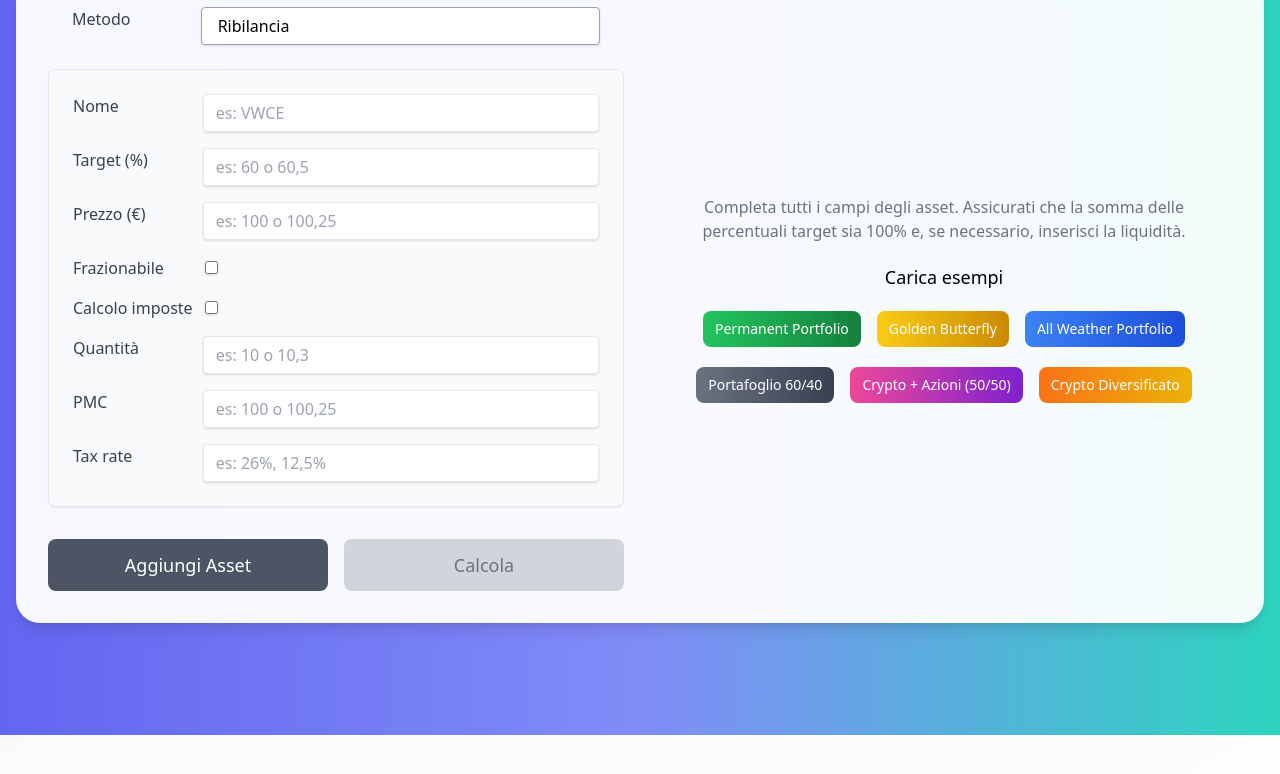
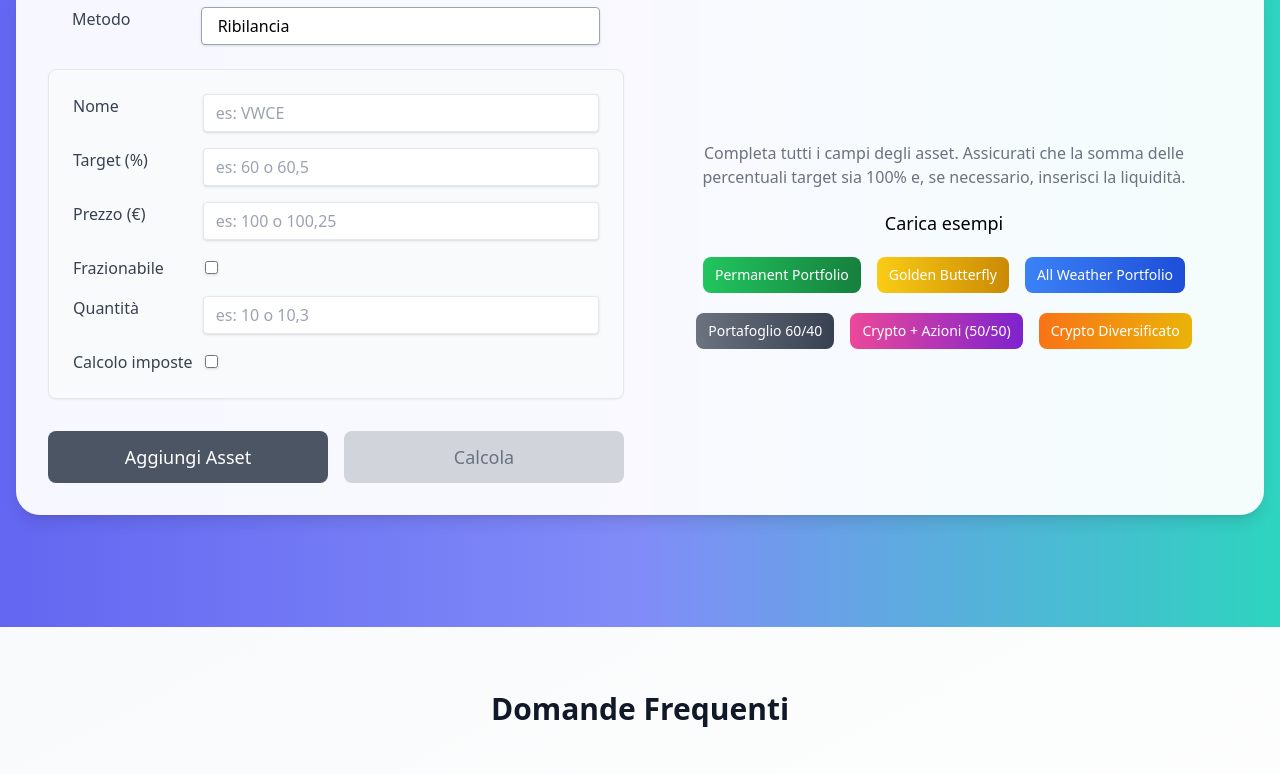
Before and after one commit to simoweb/Rebalance-tool, a React app: page / in a window 1280 px wide. Shown: the part 2614-3388 px from the top of the page. Built offline with nearby package versions, Linux system fonts and the light colour scheme.

Commit message:
fix frazionabile e tasse

```diff
--- a/src/components/calculator/rebalanceAddAndRebalance.js
+++ b/src/components/calculator/rebalanceAddAndRebalance.js
@@ -22,7 +22,7 @@ export const rebalanceAddAndRebalance = (allocations, initialTotalValue, availab
     // 2. Identifica e ordina per priorità
     const underweightAssets = assetsToProcess
         .filter(a => a.difference > 0)
-        .sort((a,b) => b.difference - a.difference);
+        .sort((a, b) => b.difference - a.difference);
 
     const overweightAssets = assetsToProcess
         .filter(a => a.difference < 0)
@@ -36,7 +36,6 @@ export const rebalanceAddAndRebalance = (allocations, initialTotalValue, availab
 
     if (salesRequired > 0) {
         for (const asset of overweightAssets) {
-            // Se abbiamo già generato abbastanza cassa, fermiamoci
             if (cashGeneratedFromSalesNet >= salesRequired) break;
 
             const assetPrice = parseLocaleFloat(asset.currentPrice);
@@ -45,14 +44,16 @@ export const rebalanceAddAndRebalance = (allocations, initialTotalValue, availab
 
             const maxCashFromThisAssetGross = -asset.difference;
             const cashToAttemptToGenerateGross = Math.min(maxCashFromThisAssetGross, salesRequired - cashGeneratedFromSalesNet);
-            const unitsToSell = getUnitsCalculated(-cashToAttemptToGenerateGross, assetPrice, asset.quantity);
+            let rawUnitsToSell = getUnitsCalculated(-cashToAttemptToGenerateGross, assetPrice, asset.quantity);
+            let unitsToSell = asset.isFractionable ? rawUnitsToSell : Math.floor(rawUnitsToSell);
 
+            const taxCalculate = asset.taxCalculate;
             if (unitsToSell < 0) {
                 const grossValueOfSale = Math.abs(unitsToSell * assetPrice);
                 let netCashThisTransaction = grossValueOfSale;
                 let taxOnGain = 0;
 
-                if (pmc > 0) {
+                if (pmc > 0 && taxCalculate === true) {
                     const assetTaxRate = asset.taxRate ? parseLocaleFloat(asset.taxRate) / 100 : DEFAULT_TAX_RATE;
                     const costBasisOfSoldShares = Math.abs(unitsToSell * pmc);
                     const capitalGain = grossValueOfSale - costBasisOfSoldShares;
@@ -63,7 +64,7 @@ export const rebalanceAddAndRebalance = (allocations, initialTotalValue, availab
                 }
 
                 const assetInMainList = assetsToProcess.find(ap => ap.name === asset.name);
-                if(assetInMainList){
+                if (assetInMainList) {
                     assetInMainList.adjustment = unitsToSell;
                     assetInMainList.adjustmentValueNum = -grossValueOfSale;
                     assetInMainList.taxAmountNum = taxOnGain;
@@ -81,16 +82,16 @@ export const rebalanceAddAndRebalance = (allocations, initialTotalValue, availab
         const assetPrice = parseLocaleFloat(asset.currentPrice);
         if (assetPrice <= 0) continue;
 
-        // Spendi il necessario per questo asset, senza superare la liquidità disponibile
         const moneyNeeded = asset.difference;
         const moneyToSpend = Math.min(cashAvailable, moneyNeeded);
-        const unitsToBuy = getUnitsCalculated(moneyToSpend, assetPrice, asset.quantity);
+        let rawUnitsToBuy = getUnitsCalculated(moneyToSpend, assetPrice, asset.quantity);
+        let unitsToBuy = asset.isFractionable ? rawUnitsToBuy : Math.floor(rawUnitsToBuy);
 
         if (unitsToBuy > 0) {
             const costOfPurchase = unitsToBuy * assetPrice;
             const assetInMainList = assetsToProcess.find(ap => ap.name === asset.name);
-            if(assetInMainList){
-                assetInMainList.adjustment = unitsToBuy; // Non usiamo += perché un asset non può essere venduto e comprato
+            if (assetInMainList) {
+                assetInMainList.adjustment = unitsToBuy;
                 assetInMainList.adjustmentValueNum = costOfPurchase;
             }
             cashAvailable -= costOfPurchase;
@@ -102,9 +103,10 @@ export const rebalanceAddAndRebalance = (allocations, initialTotalValue, availab
         asset.newQuantity = parseLocaleFloat(asset.quantity) + asset.adjustment;
     });
 
-    // Calcola la liquidità residua dalla liquidità iniziale disponibile per gli acquisti
     const initialCashAvailableForPurchases = cashToAdd + cashGeneratedFromSalesNet;
-    const totalCashUsedOnPurchases = assetsToProcess.filter(r => r.adjustment > 0).reduce((sum, r) => sum + r.adjustmentValueNum, 0);
+    const totalCashUsedOnPurchases = assetsToProcess
+        .filter(r => r.adjustment > 0)
+        .reduce((sum, r) => sum + r.adjustmentValueNum, 0);
     const excessCashVal = Math.max(0, initialCashAvailableForPurchases - totalCashUsedOnPurchases);
 
     const newPortfolioTotalValue = assetsToProcess.reduce((sum, r) => sum + (r.newQuantity * parseLocaleFloat(r.currentPrice)), 0);
--- a/src/components/calculator/rebalanceSell.js
+++ b/src/components/calculator/rebalanceSell.js
@@ -22,28 +22,34 @@ export const rebalancePortfolio = (allocations, initialTotalValue, assets, scale
     overweightAssets.forEach(asset => {
         const assetPrice = parseLocaleFloat(asset.currentPrice);
         const pmc = parseLocaleFloat(asset.pmc);
+        const taxCalculate = asset.taxCalculate === true;
         if (assetPrice <= 0) return;
 
-        //const unitsToSell = getUnitsCalculated(asset.difference, assetPrice, asset.quantity);
-        let rawUnitsToSell = getUnitsCalculated(asset.difference, assetPrice, asset.quantity);
-        let unitsToSell = asset.isFractionable ? rawUnitsToSell : Math.floor(rawUnitsToSell);
+        // Frazionabile o no
+        const rawUnitsToSell = getUnitsCalculated(asset.difference, assetPrice, asset.quantity);
+        const unitsToSell = asset.isFractionable ? rawUnitsToSell : Math.floor(rawUnitsToSell);
 
         if (unitsToSell < 0) {
             const grossValueOfSale = Math.abs(unitsToSell * assetPrice);
+            let taxOnGain = 0;
             let netCashGenerated = grossValueOfSale;
-            let taxOnGain = 0;
-            if (pmc > 0) {
-                const assetTaxRate = asset.taxRate ? parseLocaleFloat(asset.taxRate) / 100 : DEFAULT_TAX_RATE;
+
+            if (pmc > 0 && taxCalculate) {
+                const assetTaxRate = asset.taxRate
+                    ? parseLocaleFloat(asset.taxRate) / 100
+                    : DEFAULT_TAX_RATE;
                 const costBasisOfSoldShares = Math.abs(unitsToSell * pmc);
                 const capitalGain = grossValueOfSale - costBasisOfSoldShares;
                 if (capitalGain > 0) {
                     taxOnGain = capitalGain * assetTaxRate;
-                    netCashGenerated = grossValueOfSale - taxOnGain;
+                    netCashGenerated -= taxOnGain;
                 }
             }
+
             cashPool += netCashGenerated;
+
             const assetInMainList = assetsToProcess.find(ap => ap.name === asset.name);
-            if(assetInMainList){
+            if (assetInMainList) {
                 assetInMainList.adjustment = unitsToSell;
                 assetInMainList.adjustmentValueNum = -grossValueOfSale;
                 assetInMainList.taxAmountNum = taxOnGain;
@@ -51,10 +57,11 @@ export const rebalancePortfolio = (allocations, initialTotalValue, assets, scale
         }
     });
 
+
     // 3. Esegui gli acquisti con logica prioritaria ("greedy")
     const underweightAssets = assetsToProcess
         .filter(a => a.difference > 0)
-        .sort((a,b) => b.difference - a.difference); // Ordina per più sottopesato prima
+        .sort((a, b) => b.difference - a.difference); // Ordina per più sottopesato prima
 
     let cashAvailable = cashPool;
     for (const asset of underweightAssets) {
@@ -74,7 +81,7 @@ export const rebalancePortfolio = (allocations, initialTotalValue, assets, scale
         if (unitsToBuy > 0) {
             const costOfPurchase = unitsToBuy * assetPrice;
             const assetInMainList = assetsToProcess.find(ap => ap.name === asset.name);
-            if(assetInMainList){
+            if (assetInMainList) {
                 assetInMainList.adjustment = unitsToBuy; // Sovrascrive (ma un asset non è sia venduto che comprato)
                 assetInMainList.adjustmentValueNum = costOfPurchase;
             }
--- a/src/components/form/assetInputs.js
+++ b/src/components/form/assetInputs.js
@@ -1,6 +1,7 @@
 import React, { useState, useEffect, useCallback } from 'react';
 function AssetInputs({ asset, index, isAssetComplete, updateAsset, calculateAssetValue }) {
     const [taxCalculate, settaxCalculate] = useState(false);
+    const [farzionable, setFarzionable] = useState(false);
     return (
         <div className="space-y-4">
             <div className="flex flex-col md:flex-row">
@@ -46,17 +47,7 @@ function AssetInputs({ asset, index, isAssetComplete, updateAsset, calculateAsse
                     />
                 </div>
             </div>
-            <div className="flex flex-col md:flex-row">
-                <label className="w-full md:w-1/3 text-sm md:text-base font-medium text-gray-700 dark:text-gray-400">Calcolo imposte</label>
-                <div className="w-full">
-                    <input
-                      type="checkbox"
-                      className="shadow focus:outline-none focus:shadow-outline dark:bg-gray-700 dark:text-gray-400 dark:border-transparent"
-                      checked={asset.taxCalculate}
-                      onChange={(e) => updateAsset(index, 'taxCalculate', e.target.checked)}
-                    />
-                </div>
-            </div>
+
 
             <div className="flex flex-col md:flex-row">
                 <label className="w-full md:w-1/3 text-sm md:text-base font-medium text-gray-700 dark:text-gray-400">Quantità</label>
@@ -69,6 +60,19 @@ function AssetInputs({ asset, index, isAssetComplete, updateAsset, calculateAsse
                     onChange={(e) => updateAsset(index, 'quantity', e.target.value)}
                 />
             </div>
+            <div className="flex flex-col md:flex-row">
+                <label className="w-full md:w-1/3 text-sm md:text-base font-medium text-gray-700 dark:text-gray-400">Calcolo imposte</label>
+                <div className="w-full">
+                    <input
+                        type="checkbox"
+                        className="shadow focus:outline-none focus:shadow-outline dark:bg-gray-700 dark:text-gray-400 dark:border-transparent"
+                        checked={asset.taxCalculate}
+                        onChange={(e) => updateAsset(index, 'taxCalculate', e.target.checked)}
+                    />
+                </div>
+            </div>
+            {asset.taxCalculate && (
+                <>
                     <div className="flex flex-col md:flex-row">
                         <label className="w-full md:w-1/3 text-sm md:text-base font-medium text-gray-700 dark:text-gray-400">PMC</label>
                         <input
@@ -91,7 +95,8 @@ function AssetInputs({ asset, index, isAssetComplete, updateAsset, calculateAsse
                             onChange={(e) => updateAsset(index, 'taxRate', e.target.value)}
                         />
                     </div>
-
+                </>
+            )}
             {isAssetComplete(asset) && (
                 <div className="mt-4 p-4 bg-white rounded-lg shadow-sm dark:bg-gray-700">
                     <div className="flex justify-between items-center">
```
Lines whose indentation alone changed are shown as unchanged.
